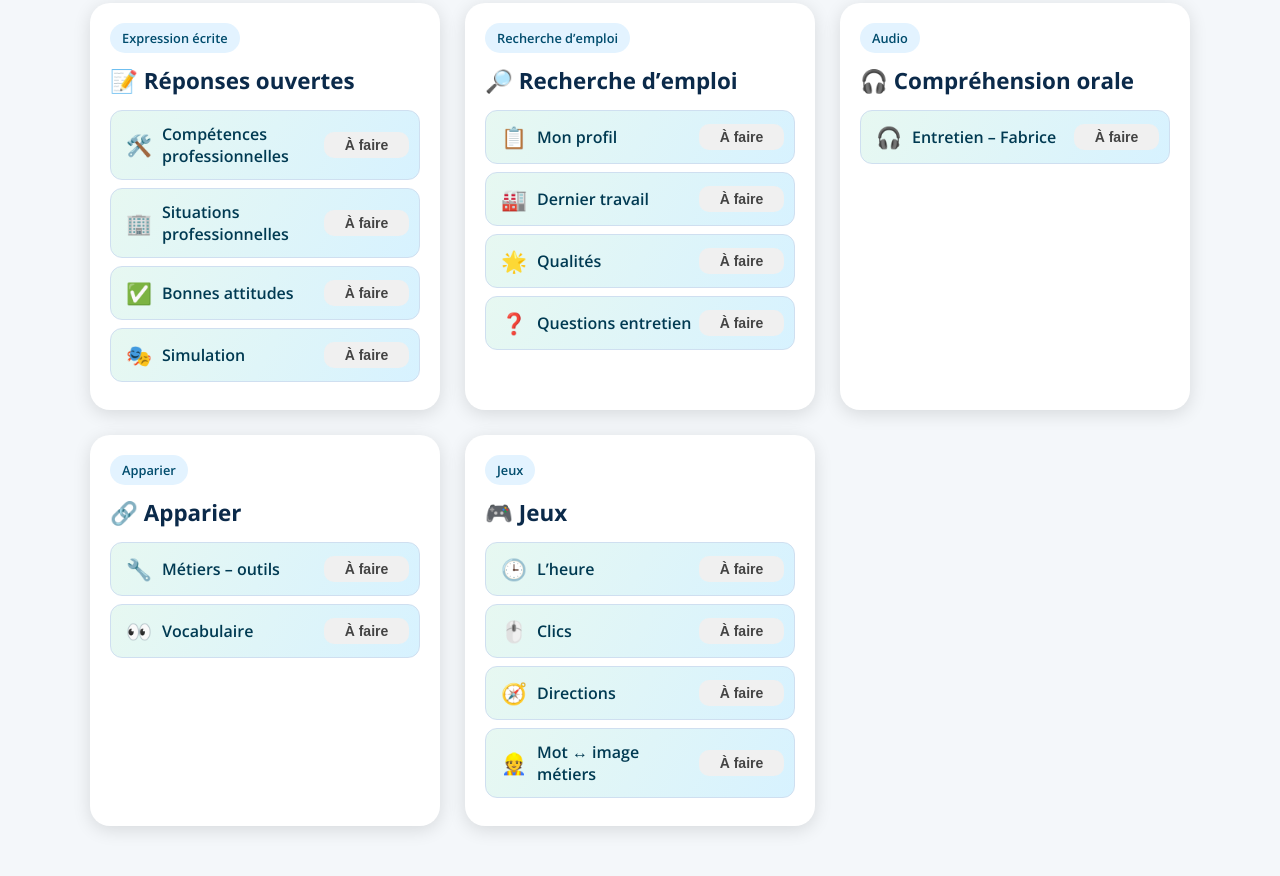
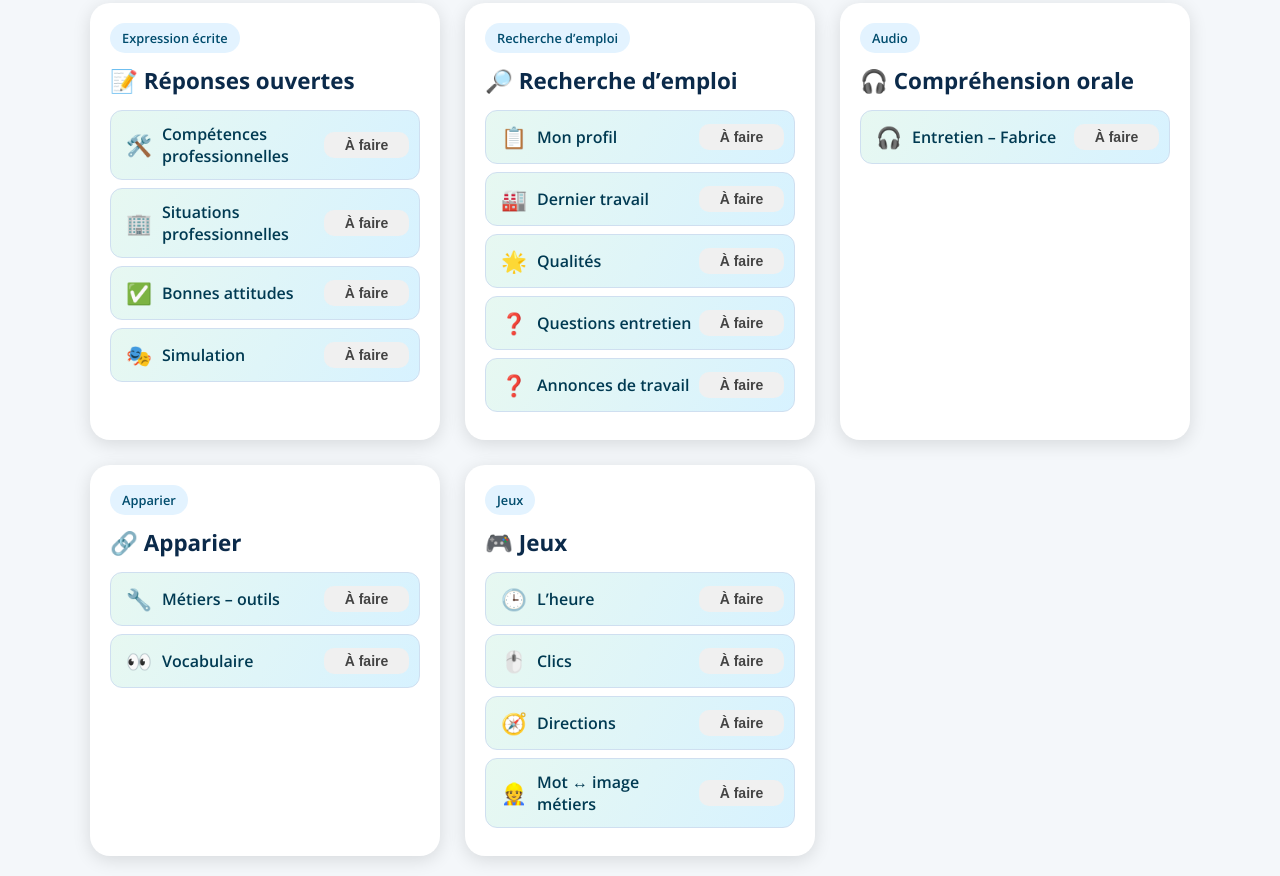
Before and after one commit to alexishoppeler-bot/Proactif, a plain HTML site: page index.html in a window 1280 px wide. Shown: the part 706-1582 px from the top of the page. Before the commit the page ends 1552 px from the top, so only its background shows below. Drawn offline with nearby package versions, Linux system fonts and the light colour scheme.

Commit message:
Update index.html

```diff
--- a/index.html
+++ b/index.html
@@ -213,6 +213,7 @@
     <a class="exercise-btn" href="exercices/recherche_emploi/parler-de-mon-dernier-travail.html"><span class="icon">🏭</span> Dernier travail</a>
     <a class="exercise-btn" href="exercices/recherche_emploi/qualites-personnelles.html"><span class="icon">🌟</span> Qualités</a>
     <a class="exercise-btn" href="exercices/recherche_emploi/questions-entretien.html"><span class="icon">❓</span> Questions entretien</a>
+    <a class="exercise-btn" href="exercices/recherche_emploi/annonces.html"><span class="icon">❓</span> Annonces de travail</a>
   </div>
 
   <!-- AUDIO -->
```
